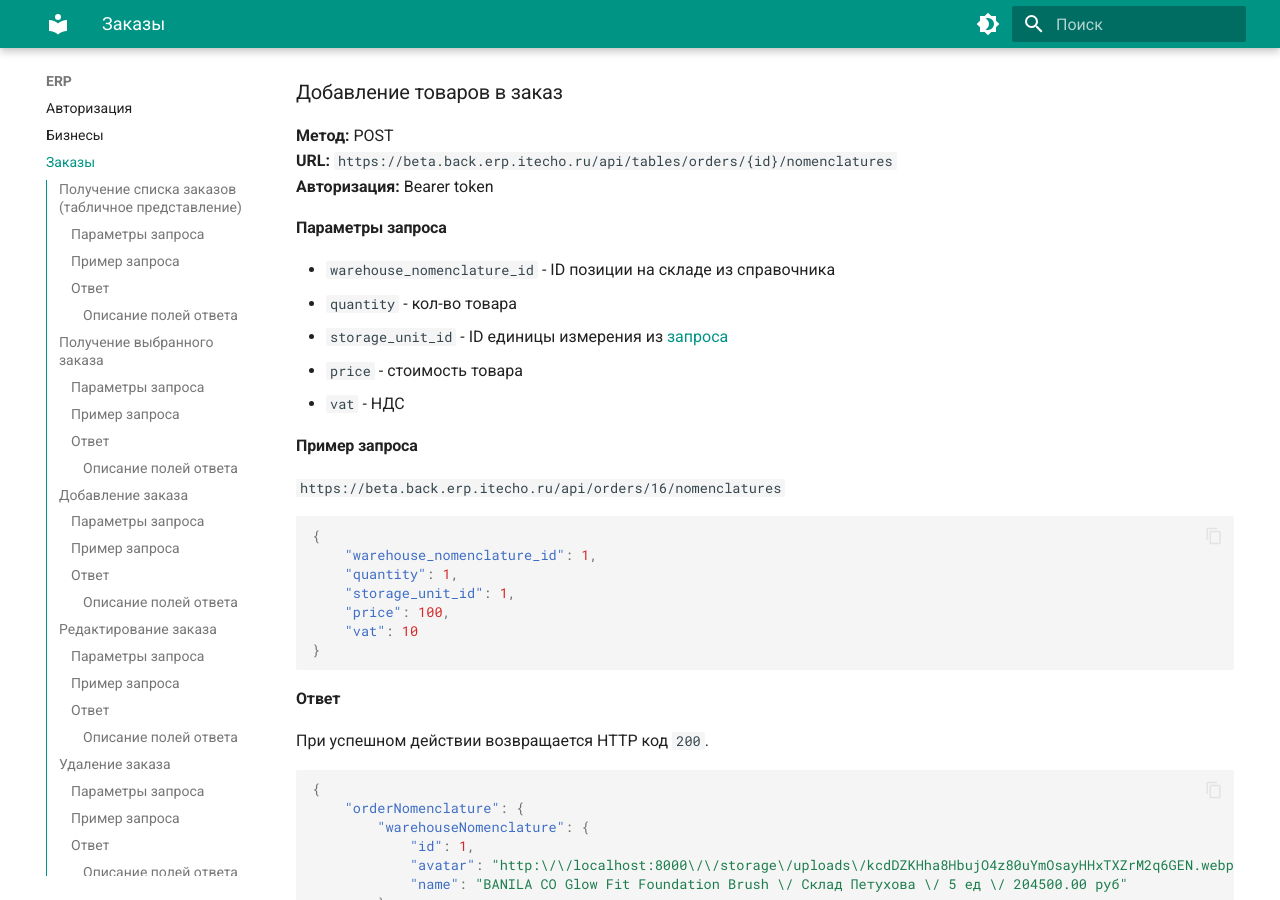
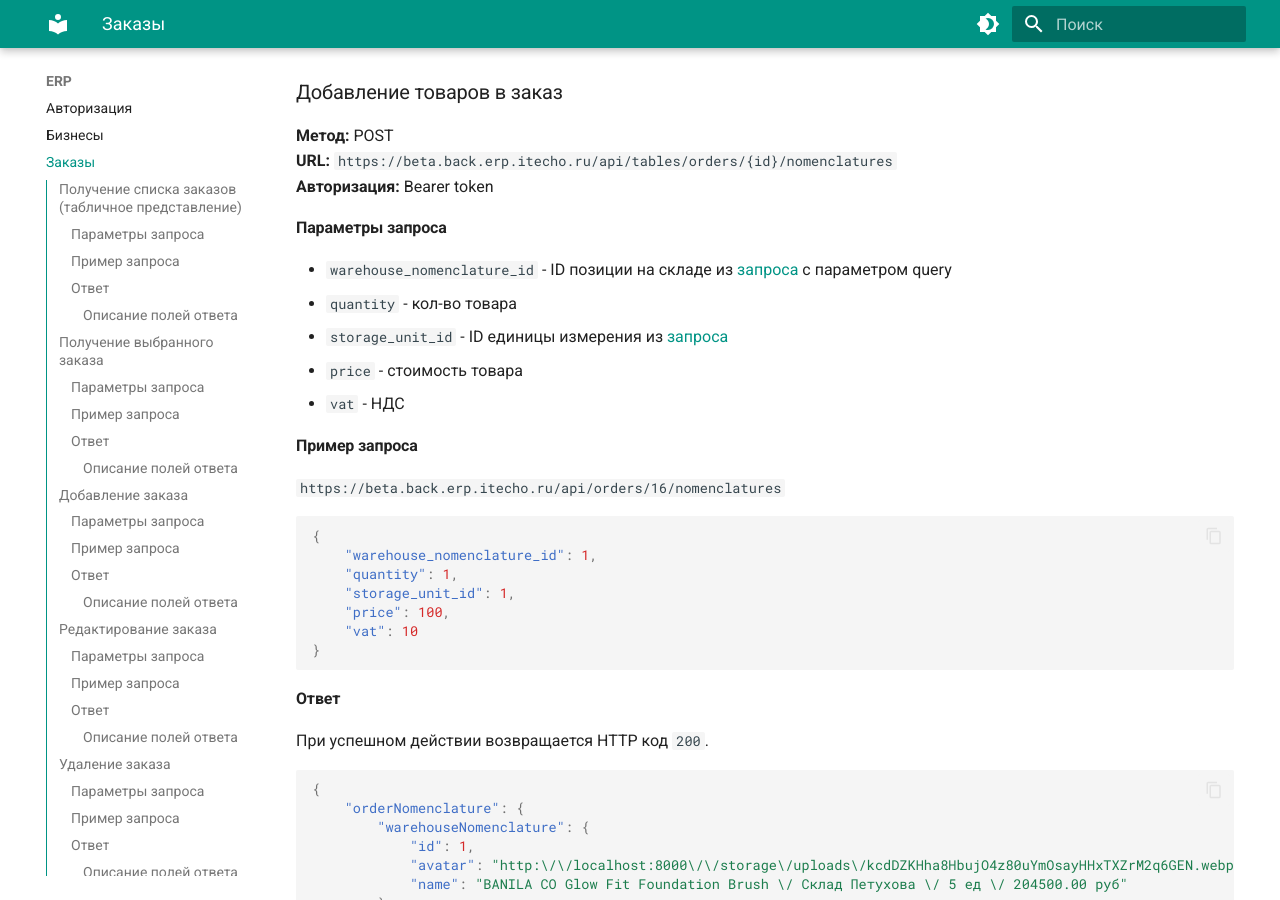
Before and after one commit to Krushanov/docs.erp.itecho.ru, an MkDocs documentation site: the page built from docs/ERP/Заказы.md, in a window 1280 px wide and 900 px high, scrolled down 17339 px. Built offline with MkDocs 1.6.1 and Material for MkDocs 9.7.7, drawn with Linux system fonts in a browser that asks for light colours.

Commit message:
Edit Заказы.md, index.md files.

```diff
--- a/docs/ERP/Заказы.md
+++ b/docs/ERP/Заказы.md
@@ -807,7 +807,7 @@
 
 #### Параметры запроса
 
-- `warehouse_nomenclature_id` - ID позиции на складе из справочника
+- `warehouse_nomenclature_id` - ID позиции на складе из [запроса](Остатки.md#получение-списка-остатков) с параметром query
 - `quantity` - кол-во товара
 - `storage_unit_id` - ID единицы измерения из [запроса](Справочники.md#получение-списка-единиц-измерения)
 - `price` - стоимость товара
```
Also changed, not shown: docs/index.md (+1 -0 lines).
